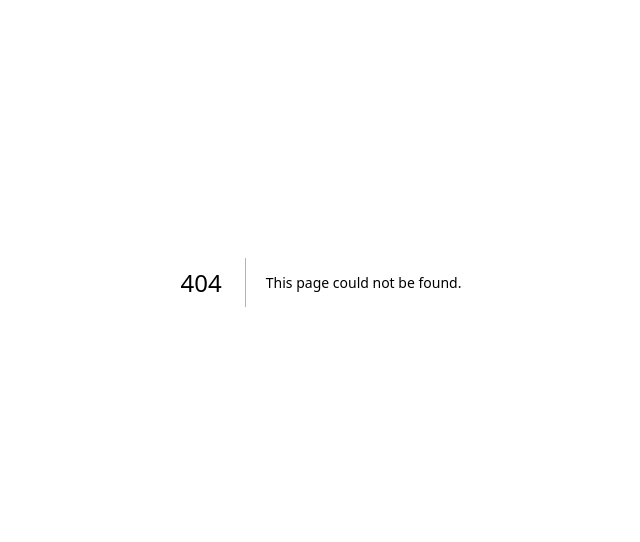
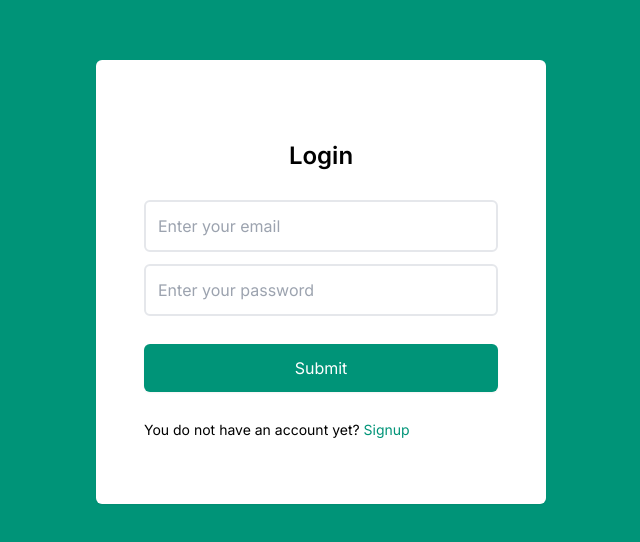
Before and after one commit to hsteele-creator/next-grocery-store, a Next.js app: page /login in a window 1280 px wide. Before the commit this address had no page. Shown: the part 118-660 px from the top of the page, without its empty margins (319-959 px from the left). Built offline with nearby package versions, Linux system fonts and the light colour scheme.

Commit message:
fixed error

```diff
--- a/app/Components/form/Loginform.tsx
+++ b/app/Components/form/Loginform.tsx
@@ -3,6 +3,7 @@
 import { useState } from "react";
 import { useRouter } from "next/navigation";
 import { useCookies } from "react-cookie";
+import Link from "next/link";
 
 export default function Loginform() {
   const [cookies, setCookie, removeCookie] = useCookies([
@@ -65,8 +66,12 @@ export default function Loginform() {
           ></input>
 
           <p className="text-sm">
-            Don't have an account yet?{" "}
-            <span className="hover:cursor-pointer text-[#009478]">Signup</span>
+            You do not have an account yet?{" "}
+            <Link href={"/"}>
+              <span className="hover:cursor-pointer text-[#009478]">
+                Signup
+              </span>
+            </Link>
           </p>
         </form>
       </div>
--- a/app/Components/form/Signupform.tsx
+++ b/app/Components/form/Signupform.tsx
@@ -2,6 +2,7 @@
 
 import { useState } from "react";
 import { useRouter } from "next/navigation";
+import Link from "next/link";
 
 export default function Signupform() {
   const router = useRouter();
@@ -68,7 +69,9 @@ export default function Signupform() {
 
           <p className="text-sm">
             Already have an account?{" "}
-            <span className="hover:cursor-pointer text-[#009478]">Login</span>
+            <Link href={"/login"}>
+              <span className="hover:cursor-pointer text-[#009478]">Login</span>
+            </Link>
           </p>
         </form>
       </div>
--- /dev/null
+++ b/app/login/page.tsx
@@ -0,0 +1,12 @@
+import { Suspense } from "react"
+import Loginform from "../Components/form/Loginform"
+
+const Login = () => {
+    return (
+      <Suspense fallback={<div>Loading...</div>}>
+        <Loginform />
+      </Suspense>
+    );
+}
+
+export default Login
```
